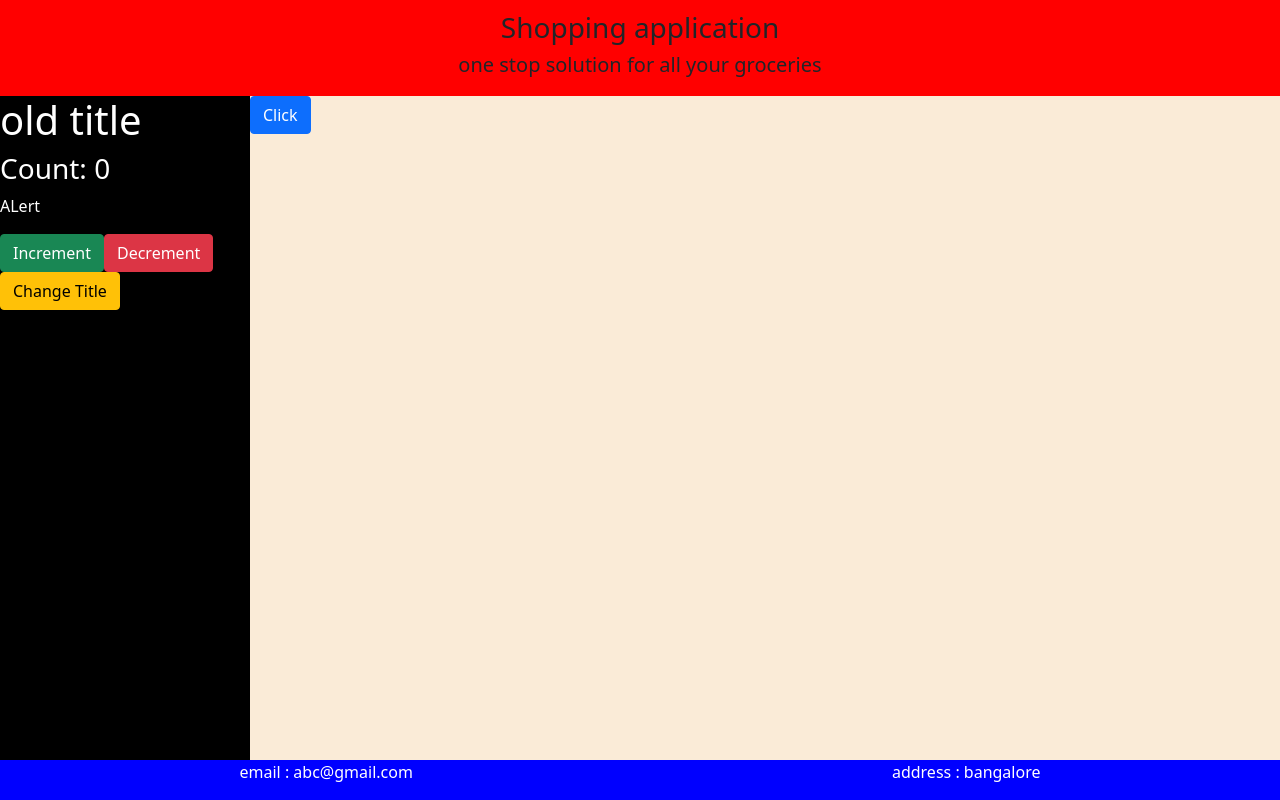
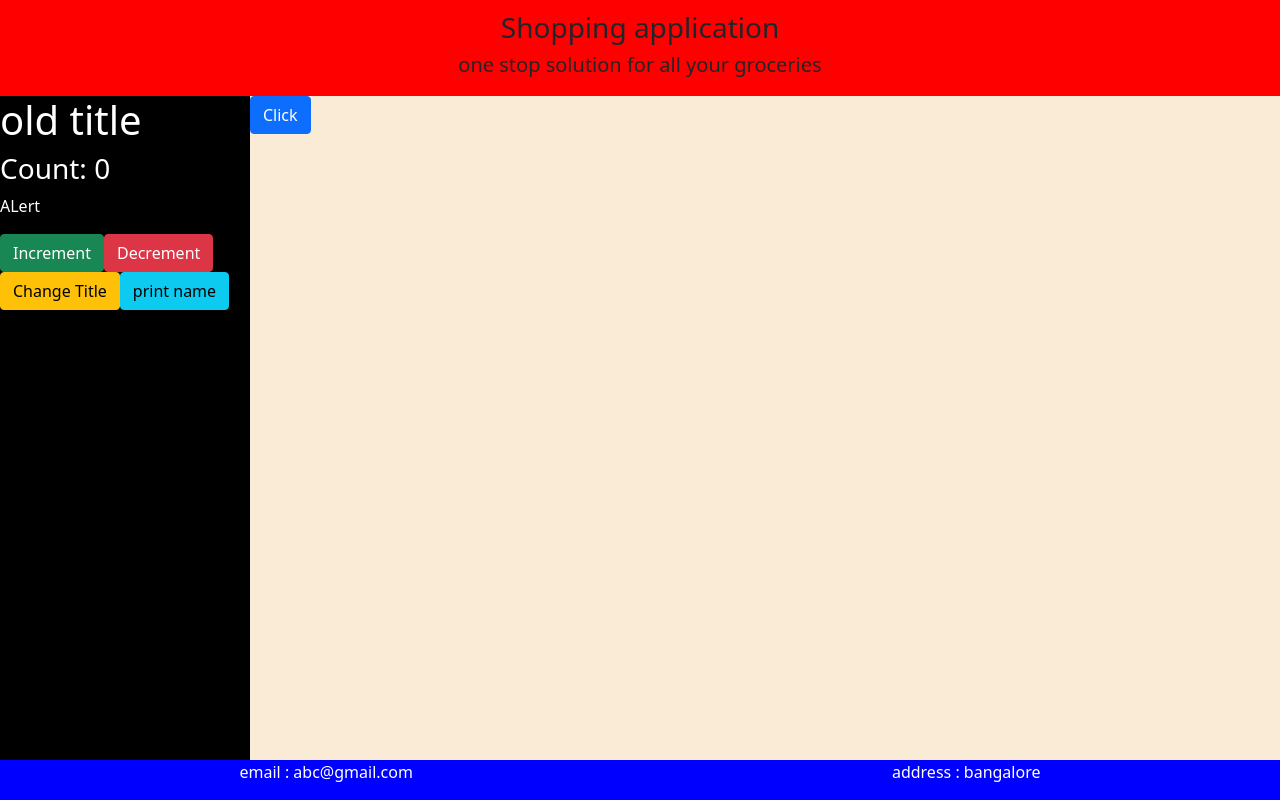
Before and after one commit to Monika-Abhijeet/jr-6-7-React, a React (Create React App) app: page / in a window 1280 px wide. Built offline with nearby package versions, Linux system fonts and the light colour scheme.

Commit message:
child to parent

```diff
--- a/src/components/home/home.js
+++ b/src/components/home/home.js
@@ -5,9 +5,12 @@ function Home() {
   let alertMe = () => {
     alert("hello!!! good morning");
   };
+  let printName = () => {
+    console.log("printing inside parent");
+  };
   return (
     <div className="home-container">
-      <Sidebar title="hiiiiiii"></Sidebar>
+      <Sidebar title="hiiiiiii" getName={printName}></Sidebar>
 
       <button className="btn btn-primary" onClick={alertMe}>
         Click
--- a/src/components/sidebar/sidebar.js
+++ b/src/components/sidebar/sidebar.js
@@ -20,6 +20,9 @@ class Sidebar extends Component {
   changeTitle = () => {
     this.setState({ title: this.props.title });
   };
+  changeName = () => {
+    this.props.getName();
+  };
   render() {
     return (
       <div className="sidebar-container">
@@ -35,6 +38,9 @@ class Sidebar extends Component {
         <button className="btn btn-warning" onClick={this.changeTitle}>
           Change Title
         </button>
+        <button className="btn btn-info" onClick={this.changeName}>
+          print name
+        </button>
       </div>
     );
   }
```
